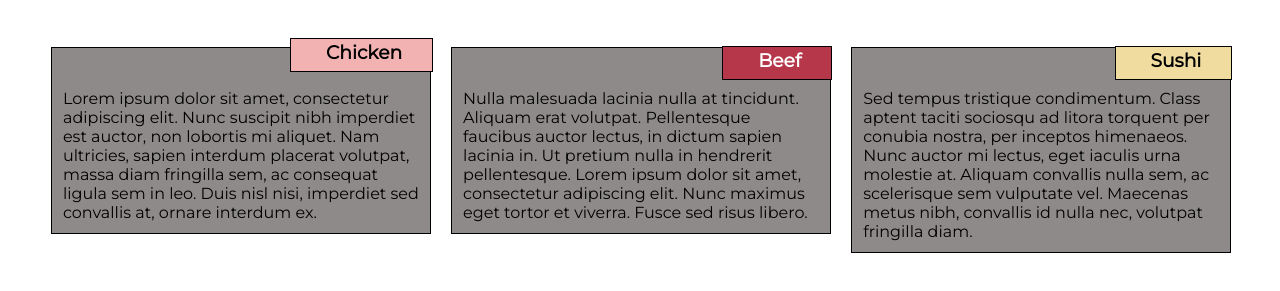
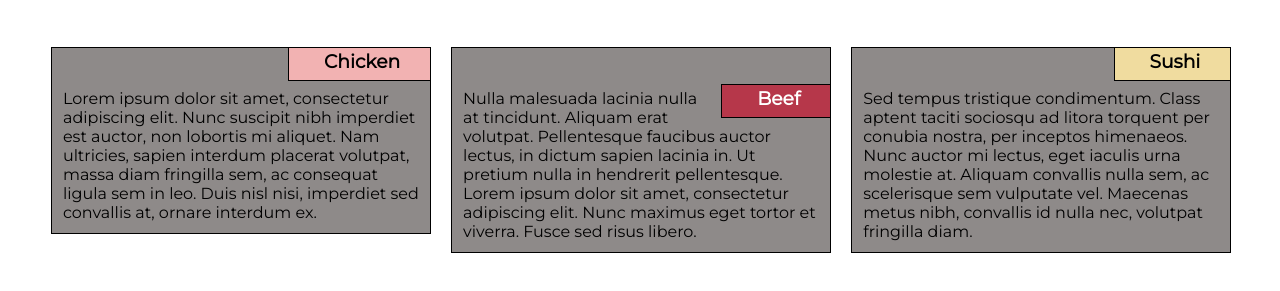
Before and after one commit to davideavaldez/module2-solution, a plain HTML site: page index.html in a window 1280 px wide. Shown: the part 57-348 px from the top of the page. Drawn offline with Linux system fonts and the light colour scheme.

Commit message:
Update style.css

```diff
--- a/stylesheets/style.css
+++ b/stylesheets/style.css
@@ -67,7 +67,7 @@ p {
 	background: #f2b2b2;
 	width: auto;
 	height: 25px;
-	margin: -50px -13px 0px 5px;
+	margin: -41px -11px 0px 5px;
 	padding: 2px 30px 30px 35px;
 	border: 1px black solid;
 	float: right;
@@ -78,7 +78,7 @@ p {
 	background: #b6374a;
 	width: auto;
 	height: 25px;
-	margin: -42px -12px 0px 5px;
+	margin: -4px -11px 0px 5px;
 	padding: 2px 30px 30px 35px;
 	border: 1px black solid;
 	float: right;
@@ -88,7 +88,7 @@ p {
 	background: #f0dc9f;
 	width: auto;
 	height: 25px;
-	margin: -42px -12px 0px 5px;
+	margin: -41px -11px 0px 5px;
 	padding: 2px 30px 30px 35px;
 	border: 1px black solid;
 	float: right;
```
